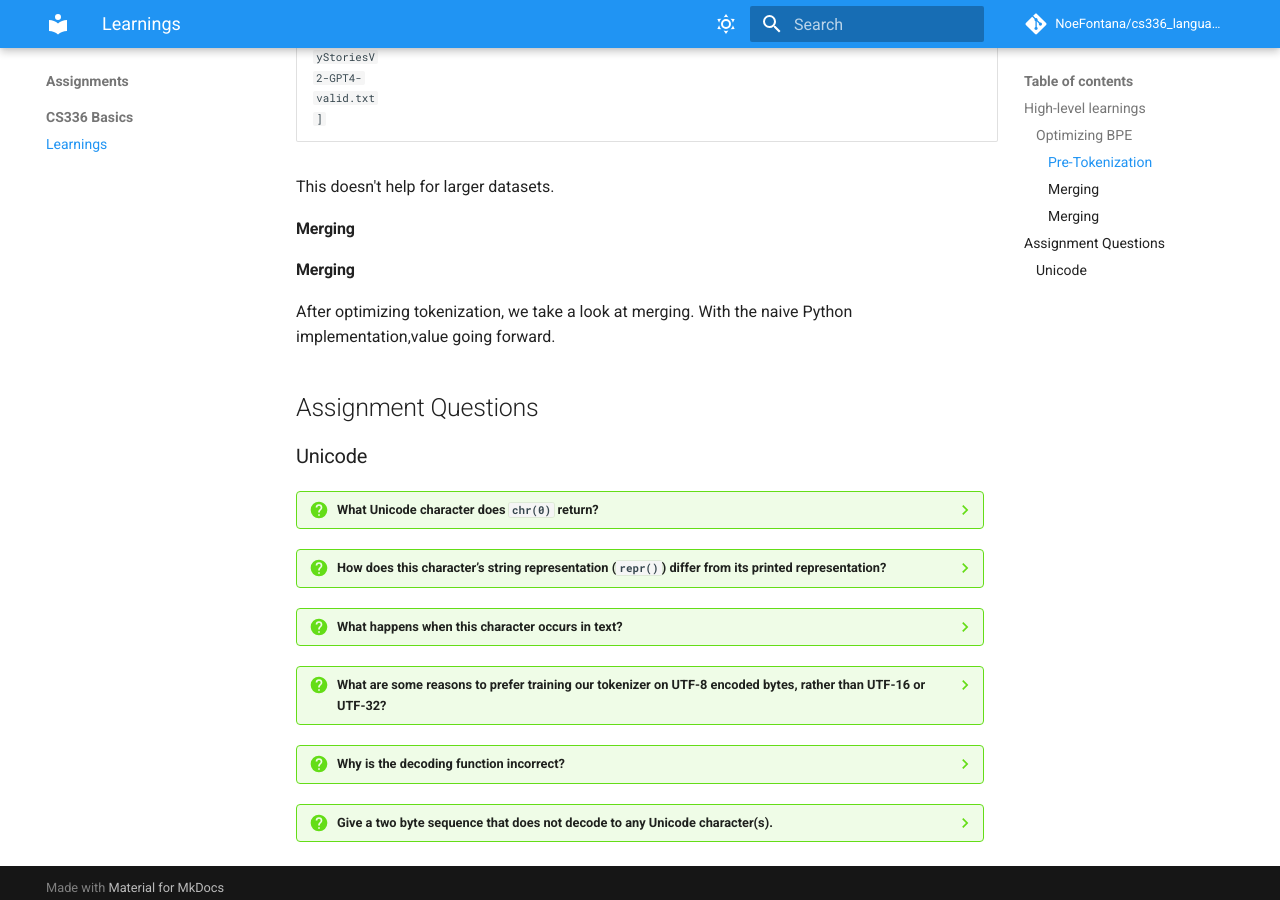
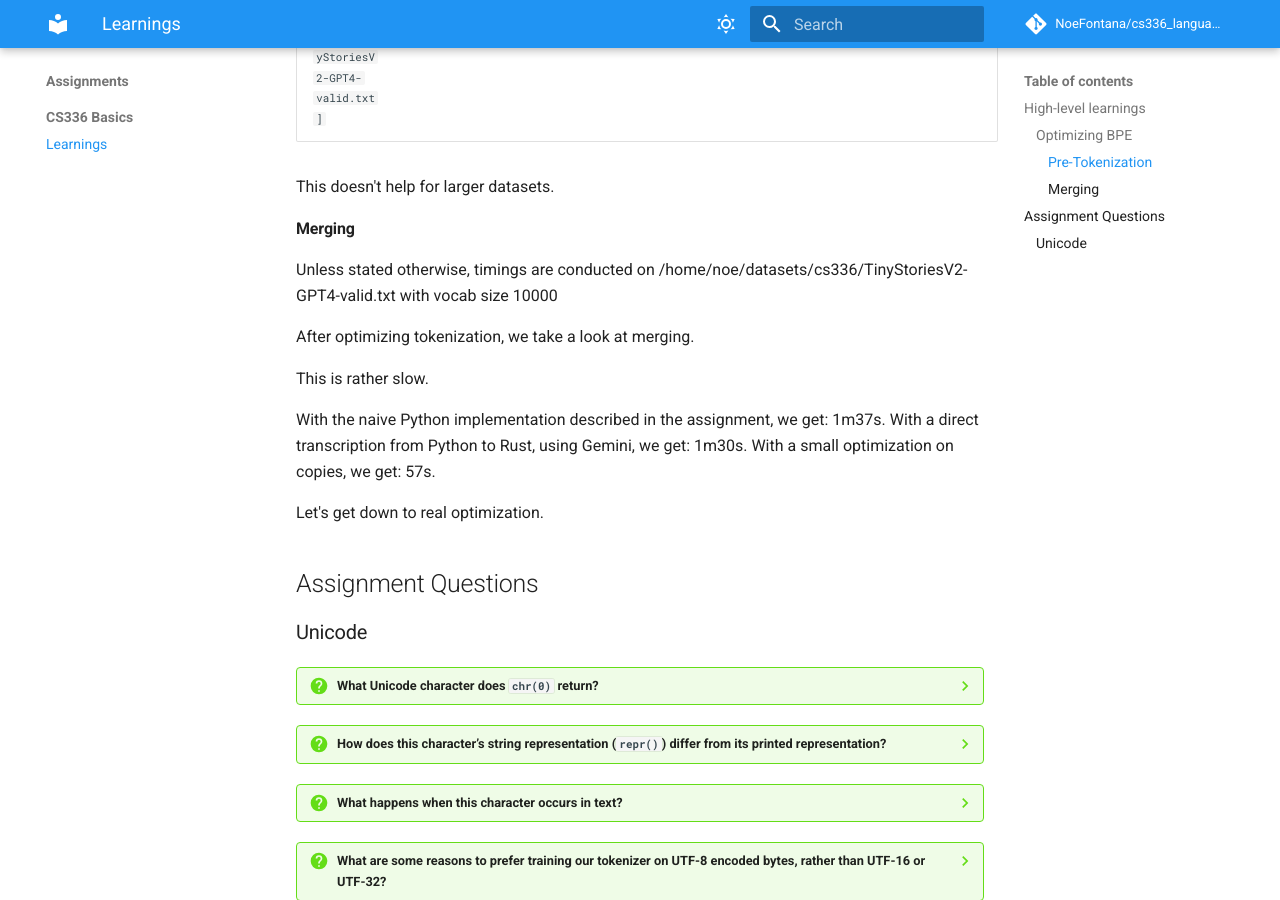
Before and after one commit to NoeFontana/cs336_language_model, an MkDocs documentation site: the page built from docs/assignments/learnings_basics.md, in a window 1280 px wide and 900 px high, scrolled down 2333 px. Built offline with MkDocs 1.6.1 and Material for MkDocs 9.7.7, drawn with Linux system fonts in a browser that asks for light colours; comment, search, counter and statistics services are not loaded.

```diff
--- a/docs/assignments/learnings_basics.md
+++ b/docs/assignments/learnings_basics.md
@@ -45,9 +45,17 @@
 
 #### Merging
 
-#### Merging
+Unless stated otherwise, timings are conducted on /home/noe/datasets/cs336/TinyStoriesV2-GPT4-valid.txt with vocab size 10000
 
-After optimizing tokenization, we take a look at merging. With the naive Python implementation,value going forward.
+After optimizing tokenization, we take a look at merging.
+
+This is rather slow.
+
+With the naive Python implementation described in the assignment, we get: 1m37s.
+With a direct transcription from Python to Rust, using Gemini, we get: 1m30s.
+With a small optimization on copies, we get: 57s.
+
+Let's get down to real optimization.
 
 ## Assignment Questions
 
```
Also changed, not shown: 1 other file.
